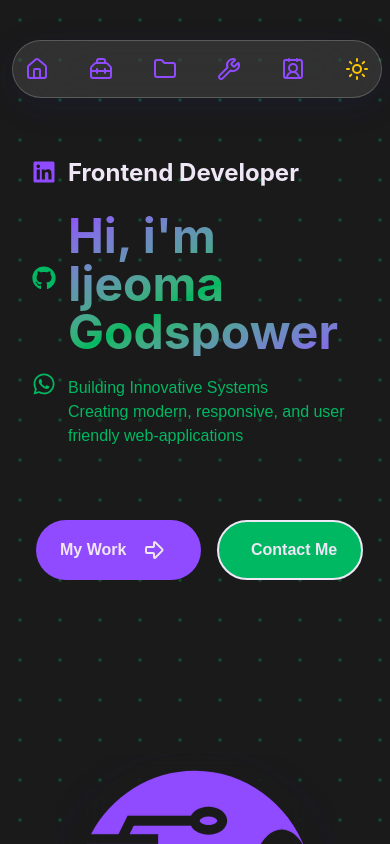
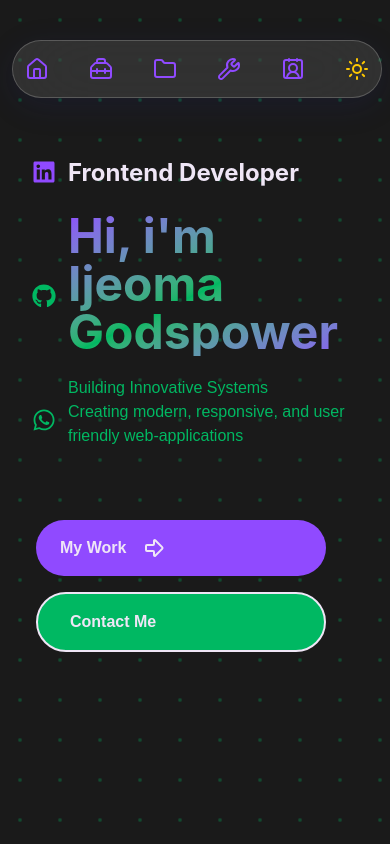
Before and after one commit to ijeomagodspower/ijeomagodspower, a React (Vite) app: page / in a window 390 px wide. Shown: the top 844 px of the page. Built offline with nearby package versions, Linux system fonts and the light colour scheme.

Commit message:
skillfix

```diff
--- a/src/Components/Herosection/Herosection.tsx
+++ b/src/Components/Herosection/Herosection.tsx
@@ -16,7 +16,7 @@ const Herosection = () => {
       className="flex flex-col items-center gap-y-40 sm:flex-row"
     >
       <div className="flex justify-between mt-30 sm:mt-35">
-        <div className="flex flex-col social-icon-con gap-20.5 pl-2 pr-3 items-start sm:gap-21.5 sm:pt-6 sm:pr-5 sm:pl-3">
+        <div className="flex flex-col social-icon-con gap-25 pl-2 pr-3 items-start sm:gap-21.5 sm:pt-6 sm:pr-5 sm:pl-3">
           <a href="www.linkedin.com/in/ijeoma-ejeh-90540133a" target="_blank">
             <FaLinkedin className="text-primary hover:text-secondary w-6 h-6 hover:scale-120 transition-all duration-300" />
           </a>
@@ -52,9 +52,10 @@ const Herosection = () => {
             </p>
           </div>
 
-          <div className="flex flex-row flex-wrap mt-8 -ml-10 gap-4 font-sora sm:ml-0 sm:mt-5 pl-2 sm:pl-0 ">
+          <div className="flex flex-row flex-wrap w-full mt-8 -ml-10 gap-4 font-sora sm:ml-0 sm:mt-5 pl-2 sm:pl-0 ">
             <button
-              className="flex flex-row gap-4 px-6 sm:px-8 py-4 items-center cursor-pointer text-center text-md rounded-full text-lightbg bg-primary font-bold
+              className="flex flex-row flex-wrap min-w-full gap-4 px-6 sm:px-8 py-4 items-center cursor-pointer
+              text-center text-md rounded-full text-lightbg bg-primary font-bold
             transition-all duration-300 hover:scale-120 hover:text-primary hover:bg-lightbg basis-1/2 sm:basis-1/4
             "
             >
@@ -63,7 +64,7 @@ const Herosection = () => {
             </button>
 
             <button
-              className="border-lightbg border-2 text-lightbg bg-secondary px-6 sm:px-8 py-4 items-center
+              className="flex flex-row w-full border-lightbg border-2 text-lightbg bg-secondary px-6 sm:px-8 py-4 items-center
               text-center cursor-pointer text-md rounded-full font-bold
             transition-all duration-300 hover:scale-120 hover:text-primary hover:bg-lightbg
             "
--- a/src/Components/Skills/Skills.tsx
+++ b/src/Components/Skills/Skills.tsx
@@ -17,27 +17,27 @@ const Skills = () => {
         className="grid grid-cols-2 grid-rows-3 min-w-full min-h-full gap-4 px-2 py-4 justify-center item-center
       font-sora "
       >
-        <div className="flex flex-row bg-linear-to-br from-secondary/80 via-lightbg to-secondary px-2 py-4 gap-3 rounded-3xl items-center">
+        <div className="flex flex-row bg-linear-to-br from-secondary/70 via-primary/50 to-secondary/70 px-2 py-4 gap-3 rounded-3xl items-center">
           <FaJs className="text-4xl text-yellow-500" />
           <p>JS</p>
         </div>
-        <div className="flex flex-row bg-linear-to-br from-secondary/80 via-lightbg to-secondary px-2 py-4 gap-3 rounded-3xl items-center">
+        <div className="flex flex-row bg-linear-to-br from-secondary/70 via-primary/50 to-secondary/70 px-2 py-4 gap-3 rounded-3xl items-center">
           <FaHtml5 className="text-4xl text-orange-500" />
           <p>HTML</p>
         </div>
-        <div className="flex flex-row bg-linear-to-br from-secondary/80 via-lightbg to-secondary px-2 py-4 gap-3 rounded-3xl items-center">
+        <div className="flex flex-row bg-linear-to-br from-secondary/70 via-primary/50 to-secondary/70 px-2 py-4 gap-3 rounded-3xl items-center">
           <FaCss3Alt className="text-4xl text-blue-500" />
           <p>CSS</p>
         </div>
-        <div className="flex flex-row bg-linear-to-br from-secondary/80 via-lightbg to-secondary px-2 py-4 gap-3 rounded-3xl items-center">
+        <div className="flex flex-row bg-linear-to-br from-secondary/70 via-primary/50 to-secondary/70 px-2 py-4 gap-3 rounded-3xl items-center">
           <FaReact className="text-4xl text-blue-500" />
           <p>React</p>
         </div>
-        <div className="flex flex-row bg-linear-to-br from-secondary/80 via-lightbg to-secondary px-2 py-4 gap-3 rounded-3xl items-center">
+        <div className="flex flex-row bg-linear-to-br from-secondary/70 via-primary/50 to-secondary/70 px-2 py-4 gap-3 rounded-3xl items-center">
           <FaGithub className="text-4xl text-orange-500" />
           <p>GitHub</p>
         </div>
-        <div className="flex flex-row bg-linear-to-br from-secondary/80 via-lightbg to-secondary px-2 py-4 gap-3 rounded-3xl items-center">
+        <div className="flex flex-row bg-linear-to-br from-secondary/70 via-primary/50 to-secondary/70 px-2 py-4 gap-3 rounded-3xl items-center">
           <SiTailwindcss className="text-4xl text-blue-500" />
           <p>Tailwind Css</p>
         </div>
```
